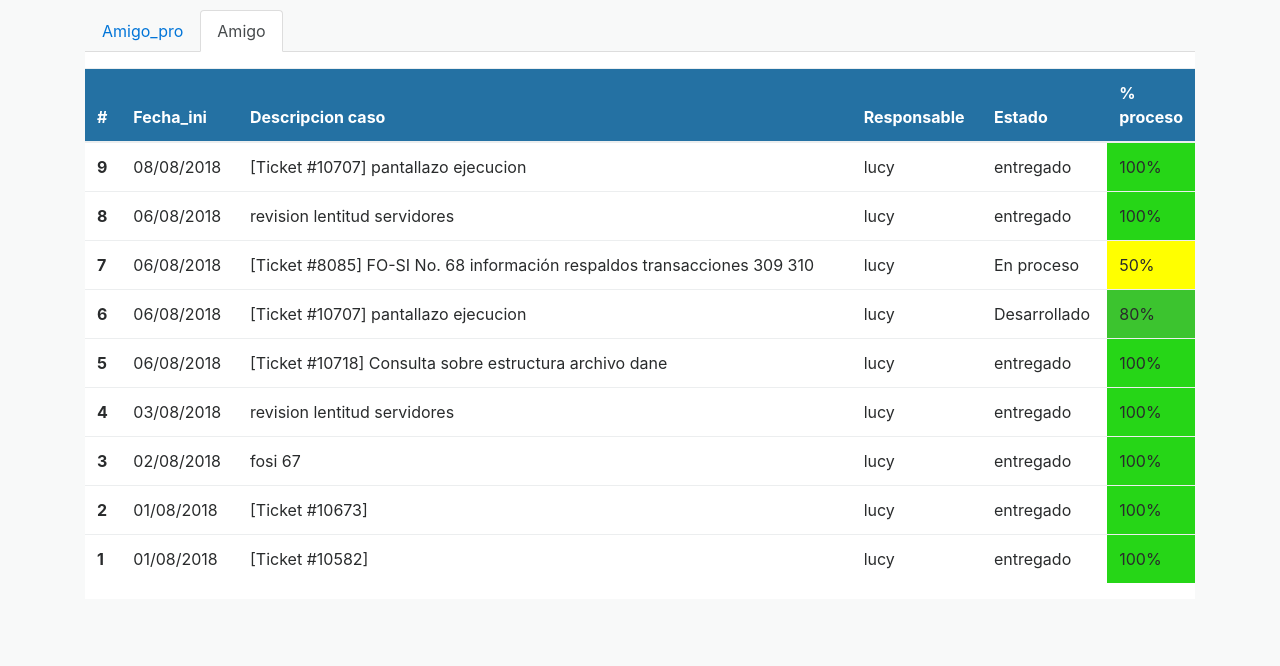
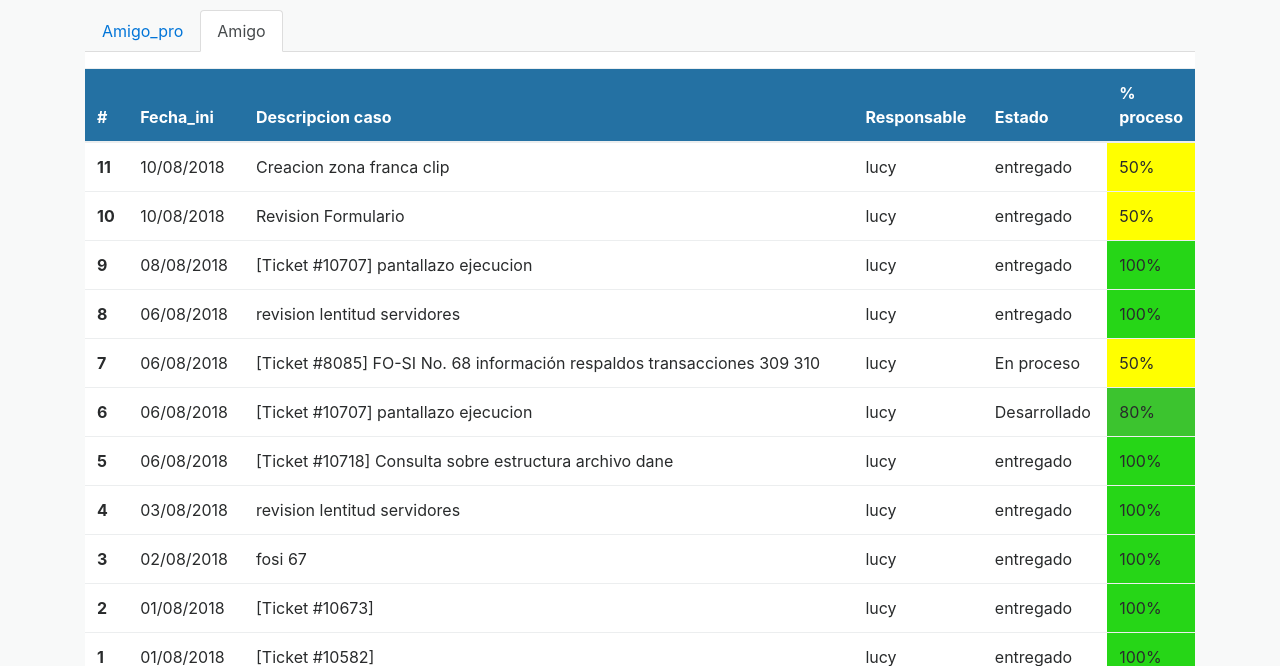
Before and after one commit to andrextor/bitacora_zfp, a plain HTML site: page index.html in a window 1280 px wide. Both pictures are taken after a click on the tab "Amigo". Shown: the part 134-800 px from the top of the page. Drawn offline with nearby package versions, Linux system fonts and the light colour scheme.

Commit message:
cambios 10/08/2018

```diff
--- a/index.html
+++ b/index.html
@@ -152,9 +152,25 @@
 										<th scope="col">Estado</th>
 										<th scope="col">% proceso</th>
 									</tr>
-										</tr>
+
 								</thead>
 								<tbody>
+									<tr>
+										<th scope="row">11</th>
+										<td>10/08/2018</td>
+										<td>Creacion zona franca clip</td>
+										<td>lucy</td>
+										<td>entregado</td>
+										<td style="background: #FFFF00; width:1em;">50%</td>
+									</tr>
+									<tr>
+										<th scope="row">10</th>
+										<td>10/08/2018</td>
+										<td>Revision Formulario</td>
+										<td>lucy</td>
+										<td>entregado</td>
+										<td style="background: #FFFF00; width:1em;">50%</td>
+									</tr>
 									<tr>
 										<th scope="row">9</th>
 										<td>08/08/2018</td>
@@ -162,7 +178,7 @@
 										<td>lucy</td>
 										<td>entregado</td>
 										<td style="background: #26D617; width:1em;">100%</td>
-
+									</tr>
 									<tr>
 										<th scope="row">8</th>
 										<td>06/08/2018</td>
```
Lines whose indentation alone changed are shown as unchanged.
